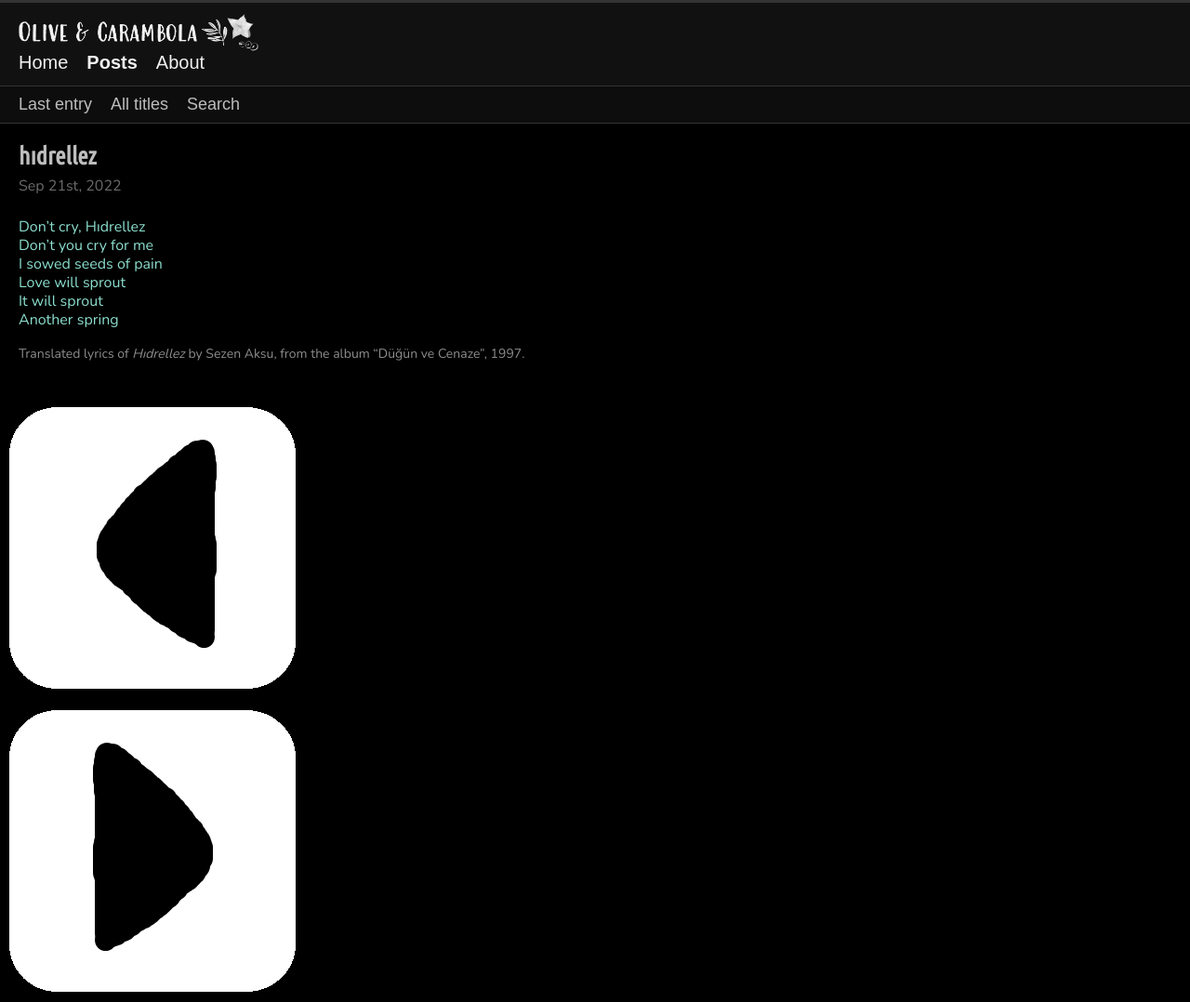
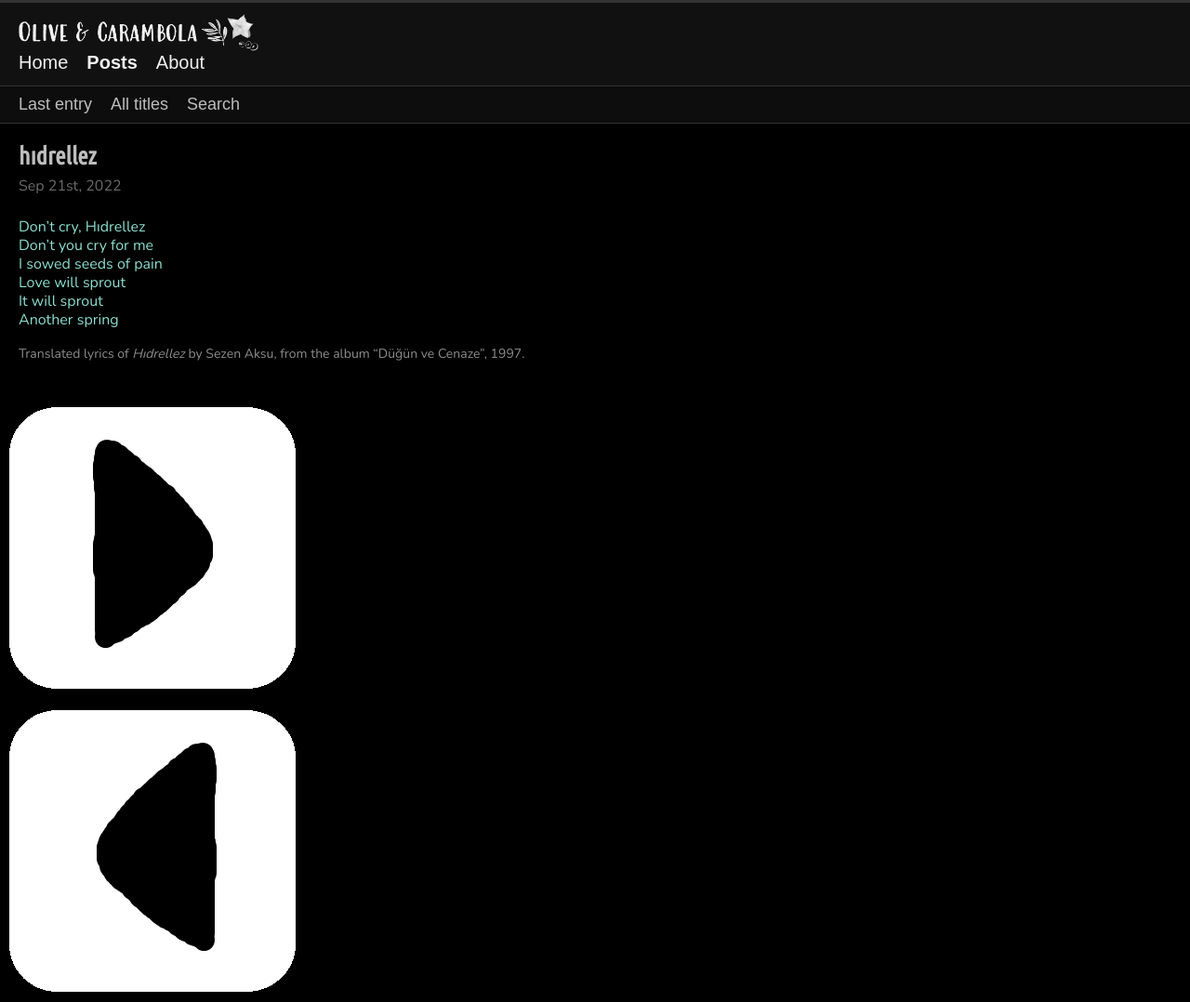
Before and after one commit to olivecarambola/logbook, a Jekyll site: the page built from _posts/2022-09-21-hidrellez.md, in a window 1280 px wide. Shown: the whole page at 93% size. Built offline with Jekyll 4.4.1, drawn with Linux system fonts in a browser that asks for light colours; some web fonts are replaced.

Commit message:
Update posts.html

```diff
--- a/_layouts/posts.html
+++ b/_layouts/posts.html
@@ -90,13 +90,13 @@
 
     <nav class="post-navigation">
       {% if page.previous %}
-        <a href="{{ page.previous.url | relative_url }}" class="nav-button newer">
-          <img src="{{ '/assets/images/postnav_newer.png' | relative_url }}" alt="Newer Post">
+        <a href="{{ page.next.url | relative_url }}" class="nav-button older">
+          <img src="{{ '/assets/images/postnav_older.png' | relative_url }}" alt="Older Post">
         </a>
       {% endif %}
       {% if page.next %}
-        <a href="{{ page.next.url | relative_url }}" class="nav-button older">
-          <img src="{{ '/assets/images/postnav_older.png' | relative_url }}" alt="Older Post">
+        <a href="{{ page.previous.url | relative_url }}" class="nav-button newer">
+          <img src="{{ '/assets/images/postnav_newer.png' | relative_url }}" alt="Newer Post">
         </a>
       {% endif %}
     </nav>
```
